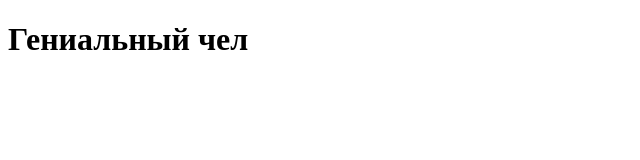
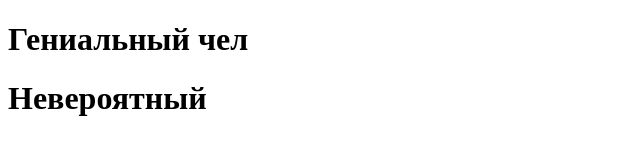
Before and after one commit to Damnant/test, a plain HTML site: page index.html in a window 1280 px wide. Shown: the whole page, without its empty margins (0-640 px from the left). Drawn offline with Linux system fonts and the light colour scheme.

Commit message:
again add h1

```diff
--- a/index.html
+++ b/index.html
@@ -8,5 +8,6 @@
 </head>
 <body>
     <h1>Гениальный чел</h1>
+    <h1>Невероятный</h1>
 </body>
 </html>
```
